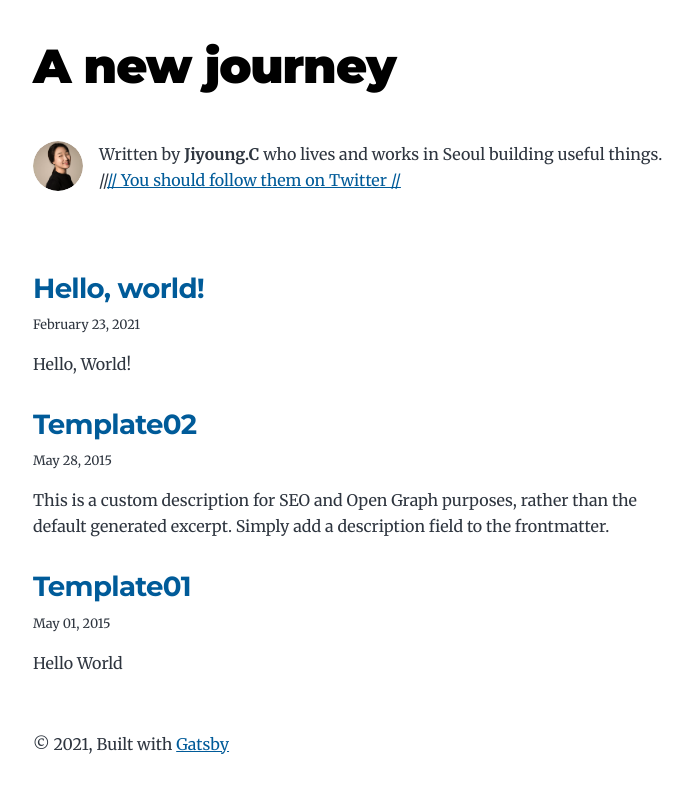
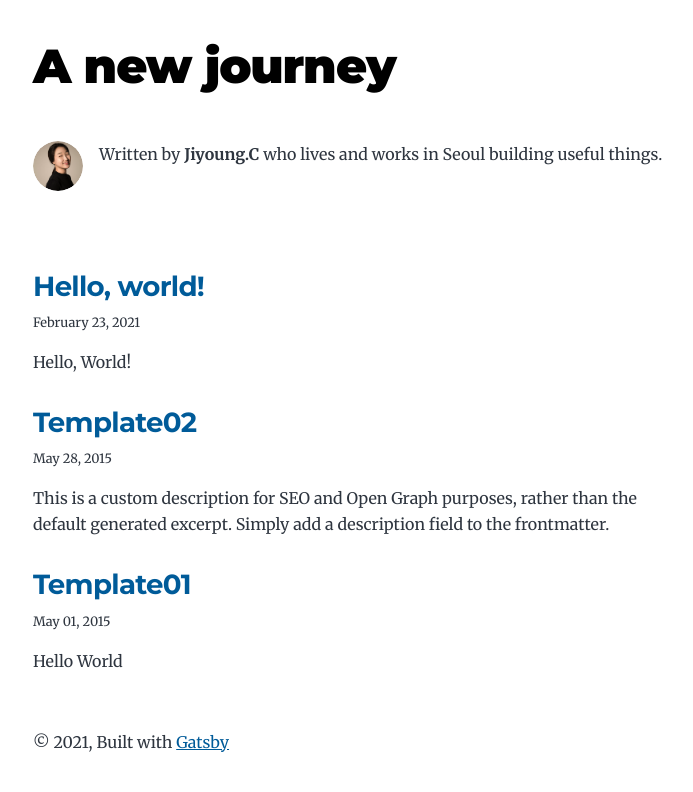
Before and after one commit to churn82/rendezvous0408, a Gatsby site: page / in a window 1280 px wide. Shown: the whole page, without its empty margins (291-984 px from the left). Built offline with nearby package versions, Linux system fonts and the light colour scheme; Gatsby itself is replaced by a stand-in of ours.

Commit message:
deleted twitter

```diff
--- a/src/components/bio.js
+++ b/src/components/bio.js
@@ -55,9 +55,7 @@ const Bio = () => {
         <p>
           Written by <strong>{author.name}</strong> {author?.summary || null}
           {` `}
-          //<a href={`https://twitter.com/${social?.twitter || ``}`}>
-           // You should follow them on Twitter
-          //</a>
+
         </p>
       )}
     </div>
```
